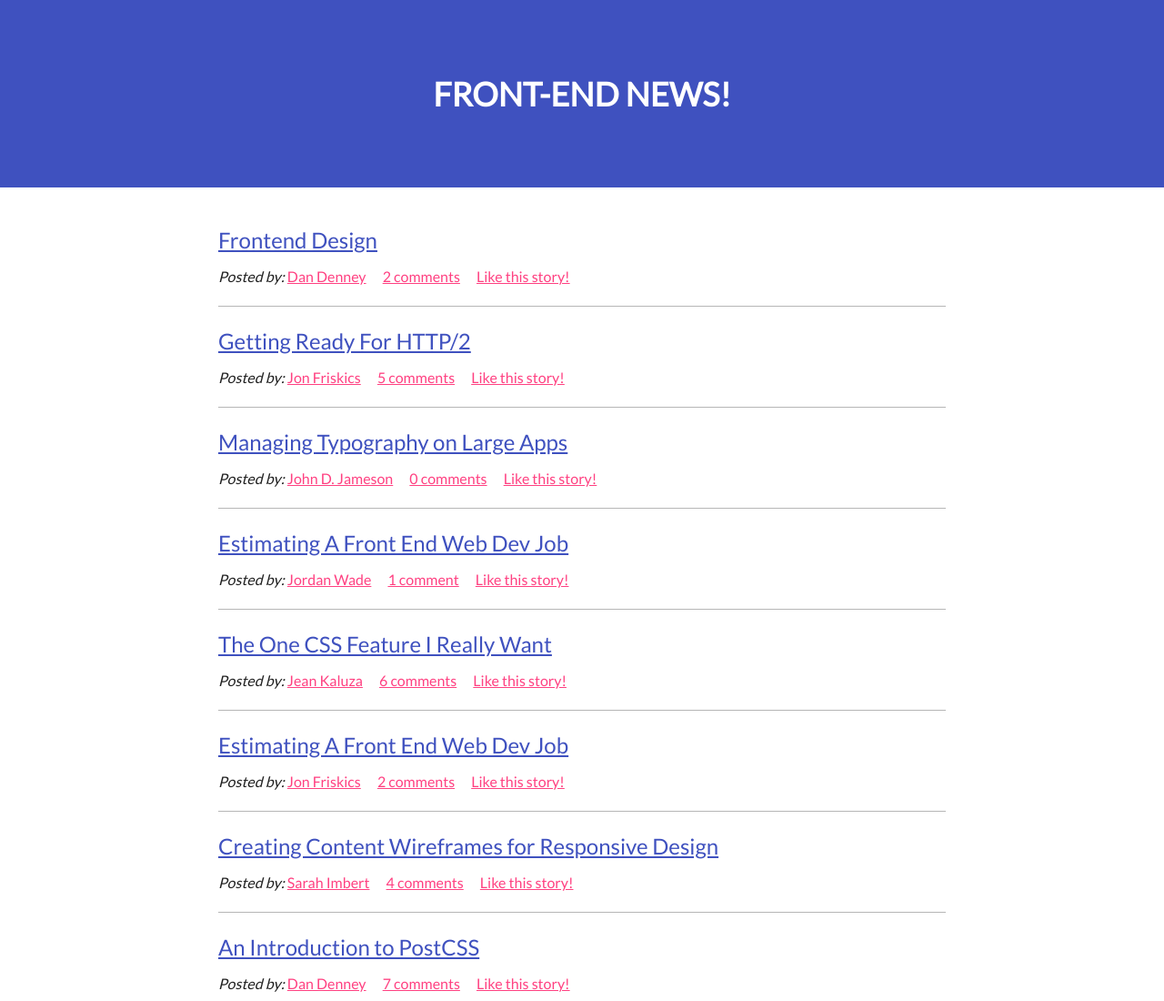
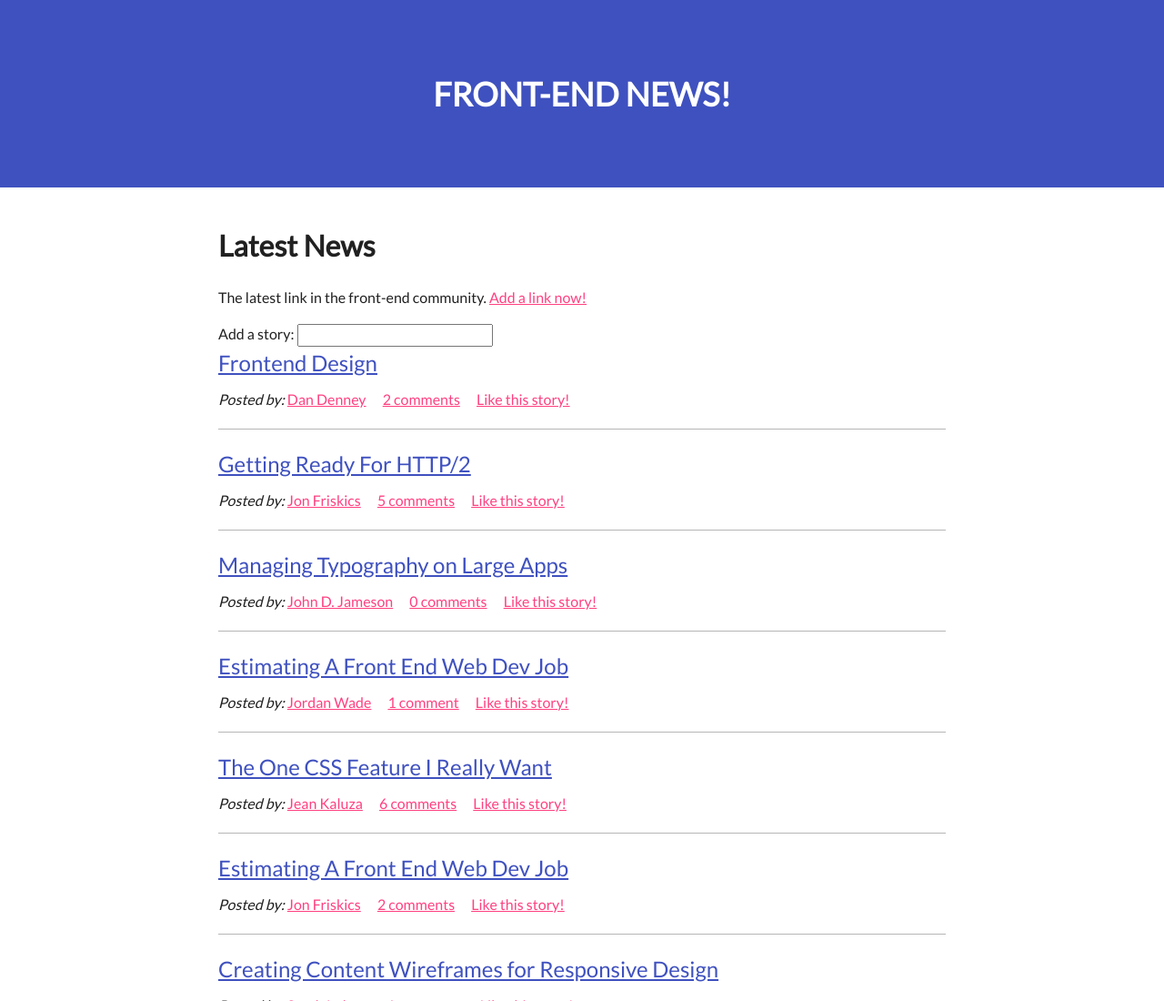
Before and after one commit to aziztovbaev/FrontEndNewsScreencast, a plain HTML site: page index.html in a window 1280 px wide. Shown: the top 1100 px of the page at 91% size. Drawn offline with nearby package versions, Linux system fonts and the light colour scheme.

Commit message:
add form HTML

```diff
--- a/index.html
+++ b/index.html
@@ -17,6 +17,14 @@
 		</header>
 		<main class="content">
 			<div class="container">
+				<header class="subheader">
+					<h1>Latest News</h1>
+						<p>The latest link in the front-end community. <a href="#">Add a link now!</a></p>
+						<form class="form">
+							<label class="form-label" for="form-link-input">Add a story:</label>
+							<input class="form-input" type="text" id="form-link-input" />
+						</form>
+				</header>
 				<ol class="news">
 					<li class="news-item">
 					<a class="news-link" href="#">Frontend Design</a>
```
